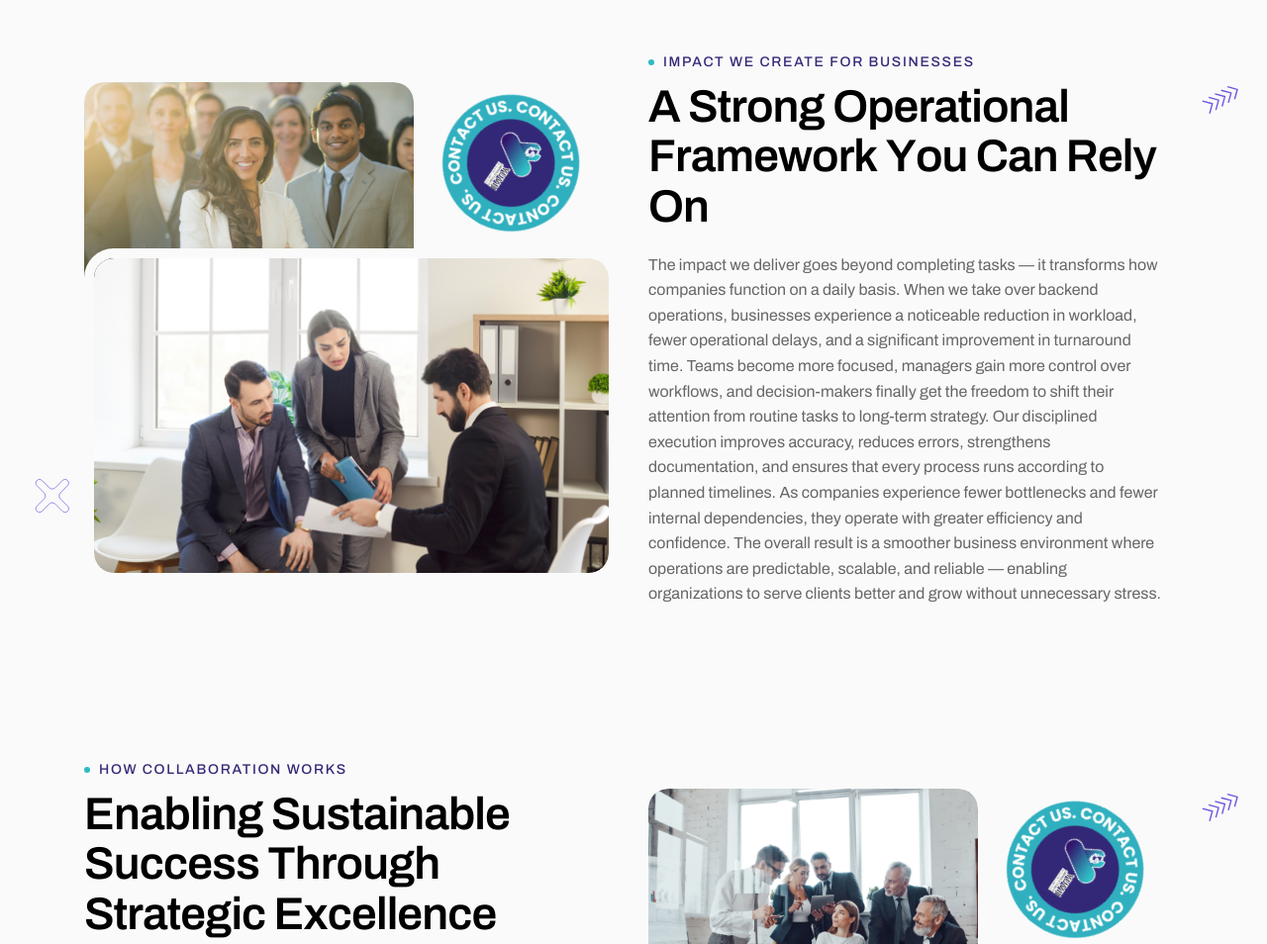
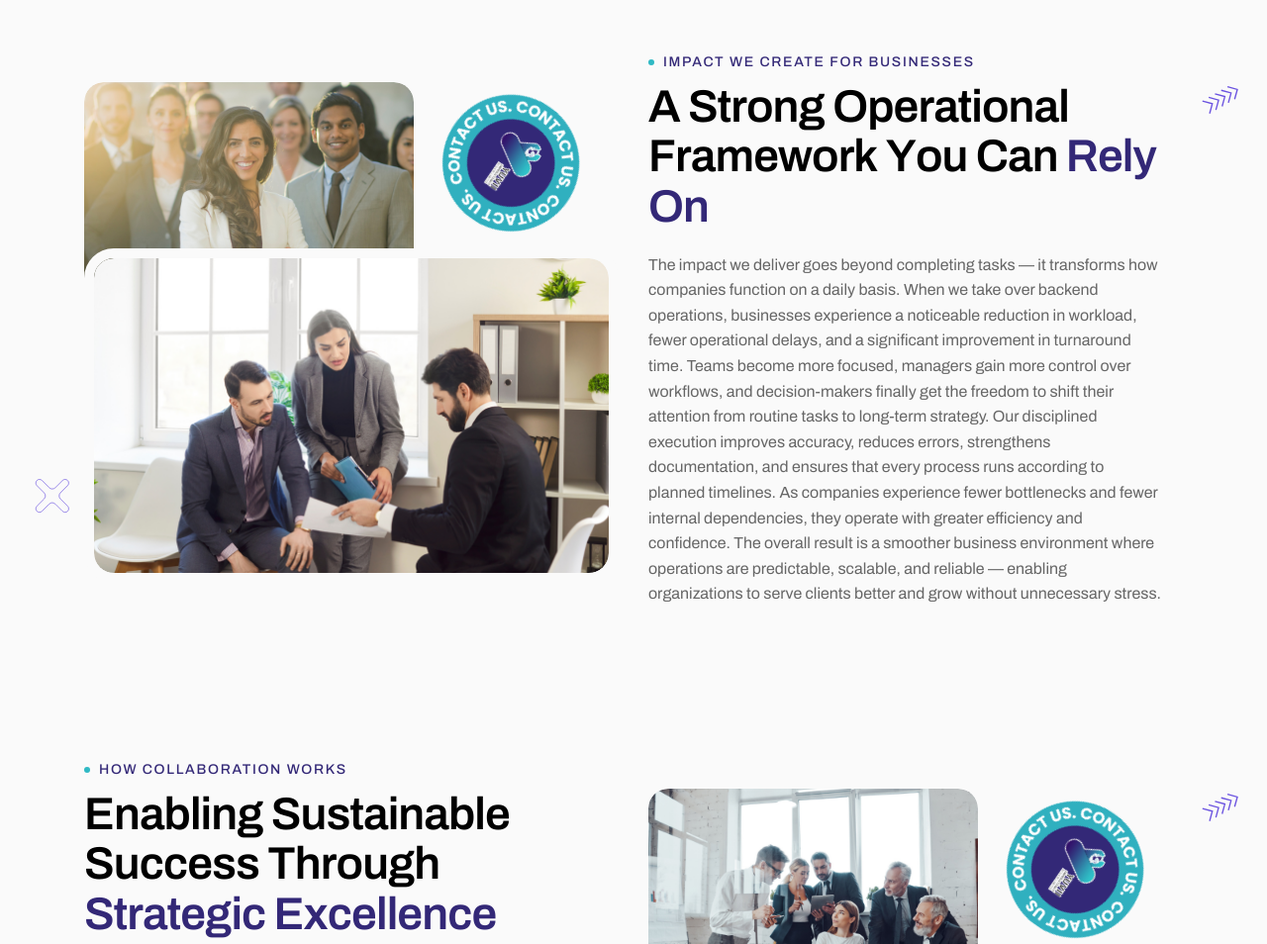
Before and after one commit to Xavierrodgriues/yuvii-dev, a plain HTML site: page index.html in a window 1280 px wide. Shown: the part 3820-4774 px from the top of the page at 99% size. Drawn offline with Linux system fonts and the light colour scheme.

Commit message:
index.html span highlighted

```diff
--- a/index.html
+++ b/index.html
@@ -592,7 +592,7 @@
                         <!-- Section Title Start -->
                         <div class="section-title">
                             <h3 class="wow fadeInUp"> Impact We Create for Businesses</h3>
-                            <h2 class="text-anime-style-2" data-cursor="-opaque">A Strong Operational Framework You Can Rely On</h2>
+                            <h2 class="text-anime-style-2" data-cursor="-opaque">A Strong Operational Framework You Can <span>Rely On</span></h2>
                             <p class="wow fadeInUp" style="text-align: left;" data-wow-delay="0.2s">The impact we deliver goes beyond completing tasks — it transforms how companies function on a daily basis. When we take over backend operations, businesses experience a noticeable reduction in workload, fewer operational delays, and a significant improvement in turnaround time. Teams become more focused, managers gain more control over workflows, and decision-makers finally get the freedom to shift their attention from routine tasks to long-term strategy. Our disciplined execution improves accuracy, reduces errors, strengthens documentation, and ensures that every process runs according to planned timelines. As companies experience fewer bottlenecks and fewer internal dependencies, they operate with greater efficiency and confidence. The overall result is a smoother business environment where operations are predictable, scalable, and reliable — enabling organizations to serve clients better and grow without unnecessary stress.</p>
                         </div>
                         <!-- Section Title End -->
@@ -612,7 +612,7 @@
                         <!-- Section Title Start -->
                         <div class="section-title">
                             <h3 class="wow fadeInUp"> How Collaboration Works</h3>
-                            <h2 class="text-anime-style-2" data-cursor="-opaque">Enabling Sustainable Success Through Strategic Excellence</h2>
+                            <h2 class="text-anime-style-2" data-cursor="-opaque">Enabling Sustainable Success Through <span>Strategic Excellence</span></h2>
                             <p class="wow fadeInUp" style="text-align: left;" data-wow-delay="0.2s">Working with us is straightforward and designed to fit naturally into your business structure. We begin by mapping your operational needs, understanding the exact workload, tools, and processes involved. Based on this assessment, we assign trained professionals who are aligned with your industry and familiar with the type of tasks required. Once the team is allocated, we integrate into your existing tools, platforms, and communication systems, ensuring zero disruption to your ongoing work. From there, our team takes full responsibility for daily execution — completing tasks with discipline, accuracy, and timely reporting. We maintain clear communication, track progress closely, and provide daily or weekly updates depending on your needs. As the collaboration continues, we refine workflows, eliminate inefficiencies, and adapt to evolving requirements. This partnership model ensures that your operations stay consistent while continuously improving over time.</p>
                         </div>
                         <!-- Section Title End -->
@@ -747,7 +747,7 @@
                         <!-- Section Title Start -->
                         <div class="section-title">
                             <h3 class="wow fadeInUp"> Why Companies Prefer Working With Us</h3>
-                            <h2 class="text-anime-style-2" data-cursor="-opaque">A Collaborative Framework Designed for Success</h2>
+                            <h2 class="text-anime-style-2" data-cursor="-opaque">A Collaborative Framework <span>Designed for Success</span></h2>
                             <p class="wow fadeInUp" style="text-align: left;" data-wow-delay="0.2s">Businesses choose us because we offer something difficult to find in the fast-paced operational world — reliability. Our clients value our systematic approach, strong communication habits, and commitment to disciplined execution. They appreciate that we understand the structure of US-based workflows, maintain professional standards, and handle tasks with accuracy and accountability. With a flexible model that adapts to different workloads and industries, companies never feel restricted or overwhelmed by scaling demands. Our dedicated resource approach gives clients the assurance that someone is always focusing on their operations, without the burden of recruitment, training, or supervision. The simplicity of our process, combined with our consistent delivery, makes us a long-term operational partner rather than a temporary support provider. For many businesses, we become the foundation that keeps their operations stable, predictable, and ready for growth.</p>
                         </div>
                         <!-- Section Title End -->
```
